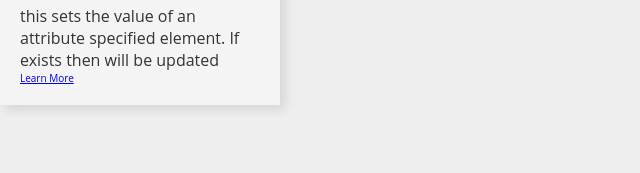
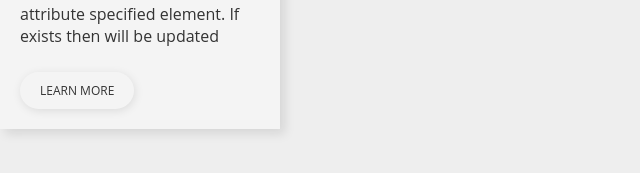
Before and after one commit to Andrewsabatyuk/Generate_HTML_by_JS, a plain HTML site: page index.html in a window 1280 px wide. Shown: the part 467-640 px from the top of the page, without its empty margins (0-640 px from the left). Drawn offline with Linux system fonts and the light colour scheme.

Commit message:
v 1.06
finish styling

```diff
--- a/scss/style.scss
+++ b/scss/style.scss
@@ -7,11 +7,14 @@
 html{
     font-size: 10px;
 }
+
+$fontColor: #333;
+
 body{
     height: 100vh;
     display: flex;
     align-items: center;
-    color: #333;
+    color: $fontColor;
     background-color: #eee;
 }
 
@@ -48,4 +51,16 @@ body{
 
 .btn{
     display: inline-block;
+    font-size: 1.2rem;
+    color:  $fontColor;
+    text-decoration: none;
+    text-transform: uppercase;
+    padding: 1rem 2rem;
+    margin-top: 2.5rem;
+    border-radius: 2rem;
+    box-shadow: 1px 2px 1rem rgba(0,0,0, .1);
+    transition: background-color .5s;
+    :hover{
+        background-color: rgba(0,0,0, .1);
+    }
 }
```
Also changed, not shown: css/style.css.
